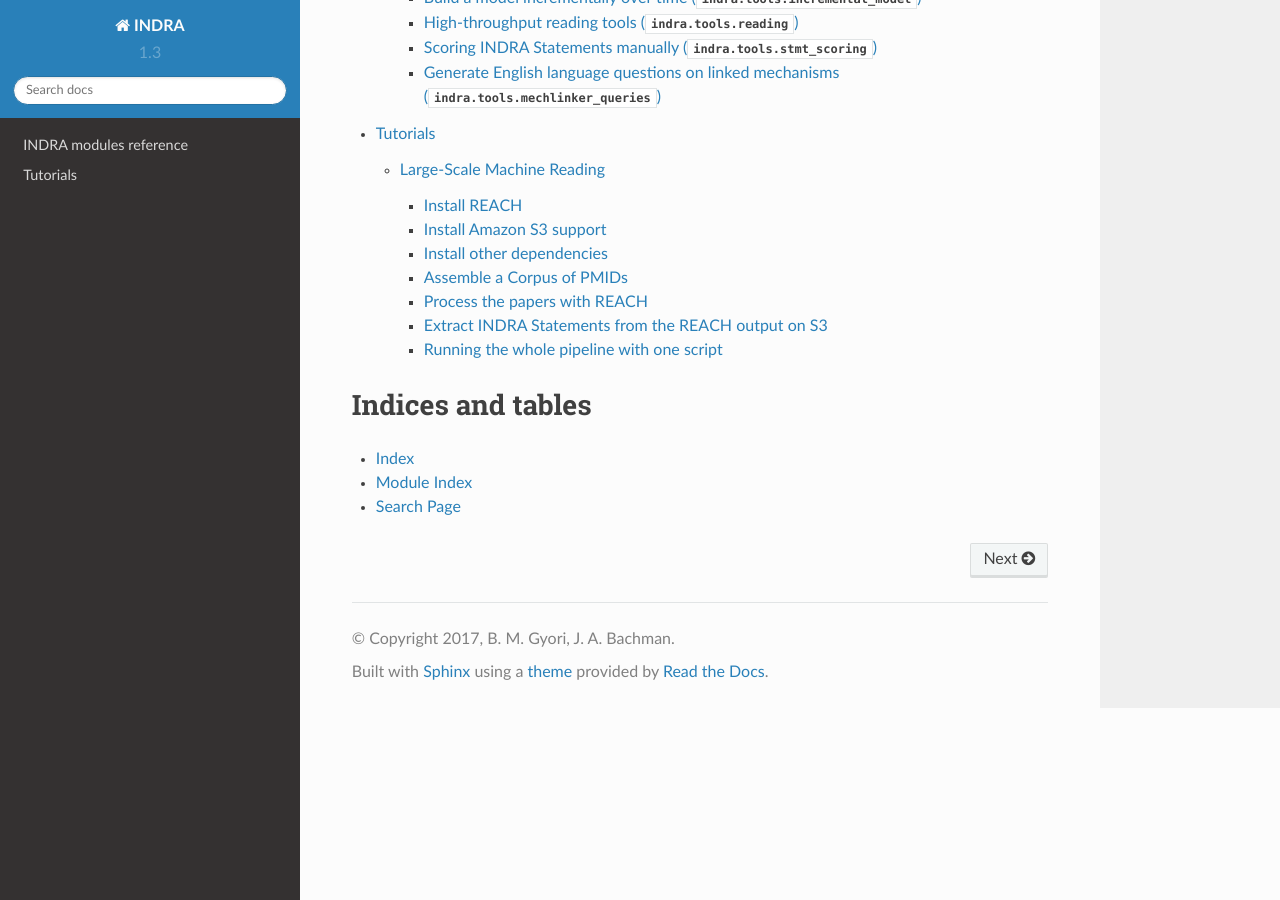
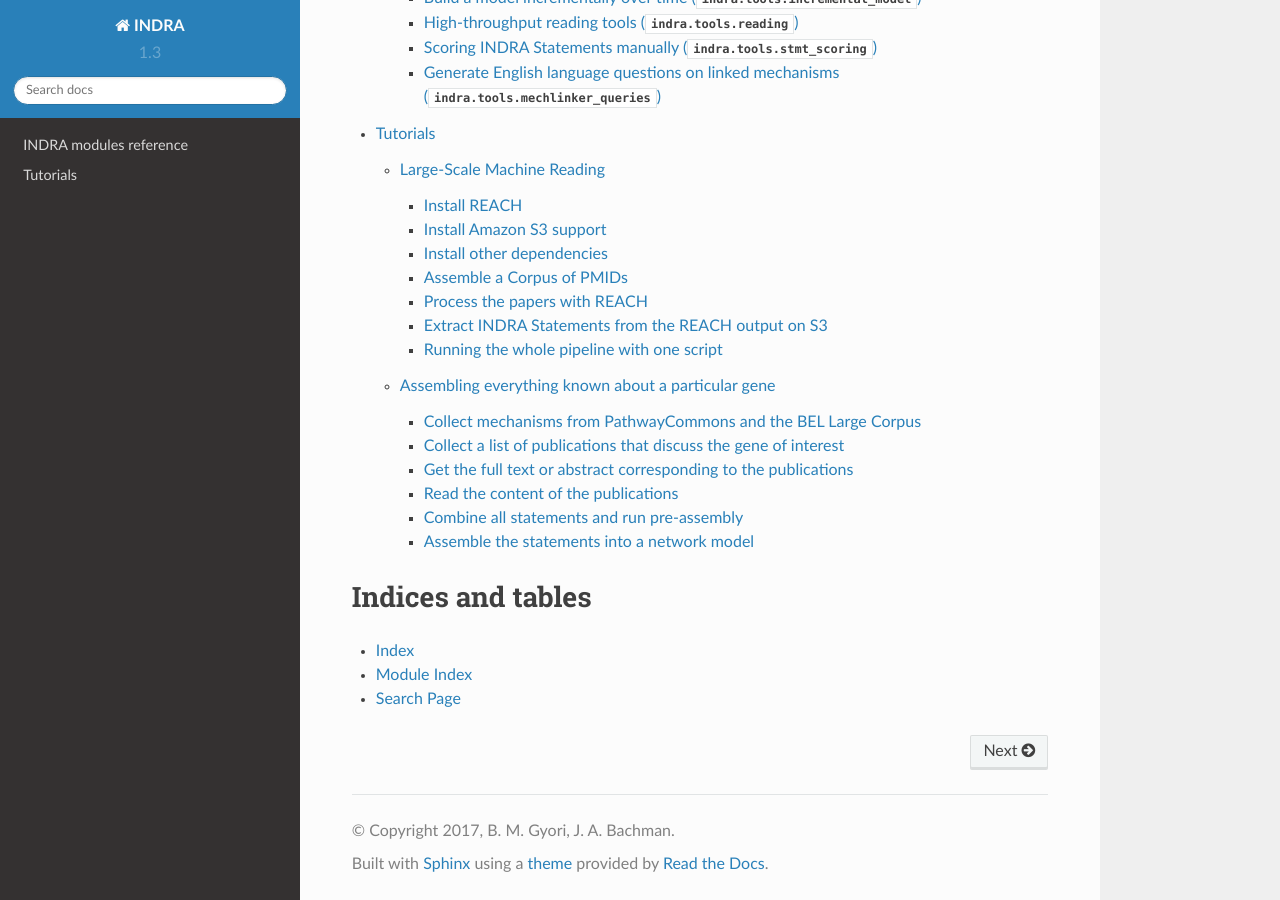
Before and after one commit to sorgerlab/indra, a Sphinx documentation site: the page built from doc/index.rst, in a window 1280 px wide and 900 px high, scrolled down 2079 px. Built offline with Sphinx 7.4.7 and the Read the Docs theme 2.0.0, drawn with Linux system fonts in a browser that asks for light colours; pages that are not in the unit, such as notebooks, are missing from menus; some of the changed lines change nothing that is shown.

Commit message:
Add tutorial on gene network

```diff
--- /dev/null
+++ b/doc/tutorials/gene_network.rst
@@ -0,0 +1,132 @@
+Assembling everything known about a particular gene
+===================================================
+
+Assume you are interested in collecting all mechanisms that a particular gene
+is involved in. Using INDRA, it is possible to collect everything curated
+about the gene in pathway databases and then read all the accessible literature
+discussing the gene of interest. This knowledge is aggregated as a set of
+INDRA Statements which can then be assembled into several different model
+and network formats and possibly shared online.
+
+For the sake of example, assume that the gene of interest is TMEM173.
+
+It is important to use the standard HGNC gene symbol of the gene throughout the
+example (this information is available on http://www.genenames.org/ or
+http://www.uniprot.org/) - abritrary synonyms will not work!
+
+Collect mechanisms from PathwayCommons and the BEL Large Corpus
+---------------------------------------------------------------
+
+We first collect Statements from the PathwayCommons database via INDRA's
+BioPAX API and then collect Statements from the BEL Large Corpus via INDRA's
+BEL API.
+
+.. code-block:: python
+
+    from indra.tools.gene_network import GeneNetwork
+
+    filter = False
+    gn = GeneNetwork(['TMEM173'])
+    biopax_stmts = gn.get_biopax_stmts(filter)
+    bel_stmts = gn.get_bel_stmts(filter)
+
+at this point `biopax_stmts` and `bel_stmts` are two lists of INDRA Statements.
+
+Collect a list of publications that discuss the gene of interest
+----------------------------------------------------------------
+
+We next use INDRA's literature client to find PubMed IDs (PMIDs) that discuss
+the gene of interest. To find articles that are annotated with the given gene,
+INDRA first looks up the Entrez ID corresponding to the gene name and then
+finds associated publications.
+
+.. code-block:: python
+
+    from indra import literature
+
+    pmids = literature.pubmed_client.get_ids_for_gene('TMEM173')
+
+The variable `pmid` now contains a list of PMIDs associated with the gene.
+
+Get the full text or abstract corresponding to the publications
+---------------------------------------------------------------
+
+Next we use INDRA's literature client to fetch the full text (if available) or
+the abstract corresponding to the PMIDs we have just collected.
+
+.. code-block:: python
+
+    from indra import literature
+
+    paper_content = {}
+    for pmid in pmids:
+        content, content_type = literature.get_full_text()
+        paper_contents[pmid] = (content, content_type)
+
+We now have a dictionary called `paper_contents` which stores the content and
+the content type of each PMID we looked up.
+
+Read the content of the publications
+------------------------------------
+
+We next run the REACH reading system on the publications. Depending on the
+content type, different calls need to be made via INDRA's REACH API.
+
+.. code-block:: python
+
+    from indra import literature
+    from indra import reach
+
+    literature_stmts = []
+    for pmid, (content, content_type) in paper_contents.items():
+        rp = None
+        if content_type == 'abstract':
+            rp = reach.process_text(content)
+        elif content_type == 'pmc_oa_xml':
+            rp = reach.process_nxml_str(content)
+        elif content_type == 'elsevier_xml':
+            txt = literature.elsevier_client.extract_text(res)
+            if txt:
+                rp = reach.process_text(txt)
+        if rp is not None:
+            literature_stmts += rp.statements
+
+The list `literature_stmts` now contains the results of all the statements
+that were read.
+
+Combine all statements and run pre-assembly
+-------------------------------------------
+
+.. code-block:: python
+
+    from indra.tools import assemble_corpus
+
+    stmts = biopax_stmts + bel_stmts + literature_stmts
+
+    stmts = assemble_corpus.map_grounding(stmts)
+    stmts = assemble_corpus.map_sequence(stmts)
+    stmts = assemble_corpus.run_preassembly(stmts)
+
+At this point `stmts` contains a list of Statements collected with grounding,
+sequences having been mapped, duplicates combined and less specific variants
+of statements hidden. It is possible to run other filters on the results such
+as to keep only human genes, remove Statements with ungrounded genes, or
+to keep only certain types of interactions.
+
+Assemble the statements into a network model
+--------------------------------------------
+
+.. code-block:: python
+
+    from indra.assemblers import CxAssembler
+
+    cxa = CxAssembler(stmts)
+    cxa.make_model()
+
+we can now upload this network to the Network Data Exchange (NDEx).
+
+.. code-block:: python
+
+    ndex_cred = {'user': 'myusername', 'password': 'xxx'}
+    network_id = cxa.upload_model(ndex_cred)
+    print(network_id)
--- a/doc/tutorials/index.rst
+++ b/doc/tutorials/index.rst
@@ -5,3 +5,4 @@ Tutorials
    :maxdepth: 3
 
    machine_reading
+   gene_network
```
